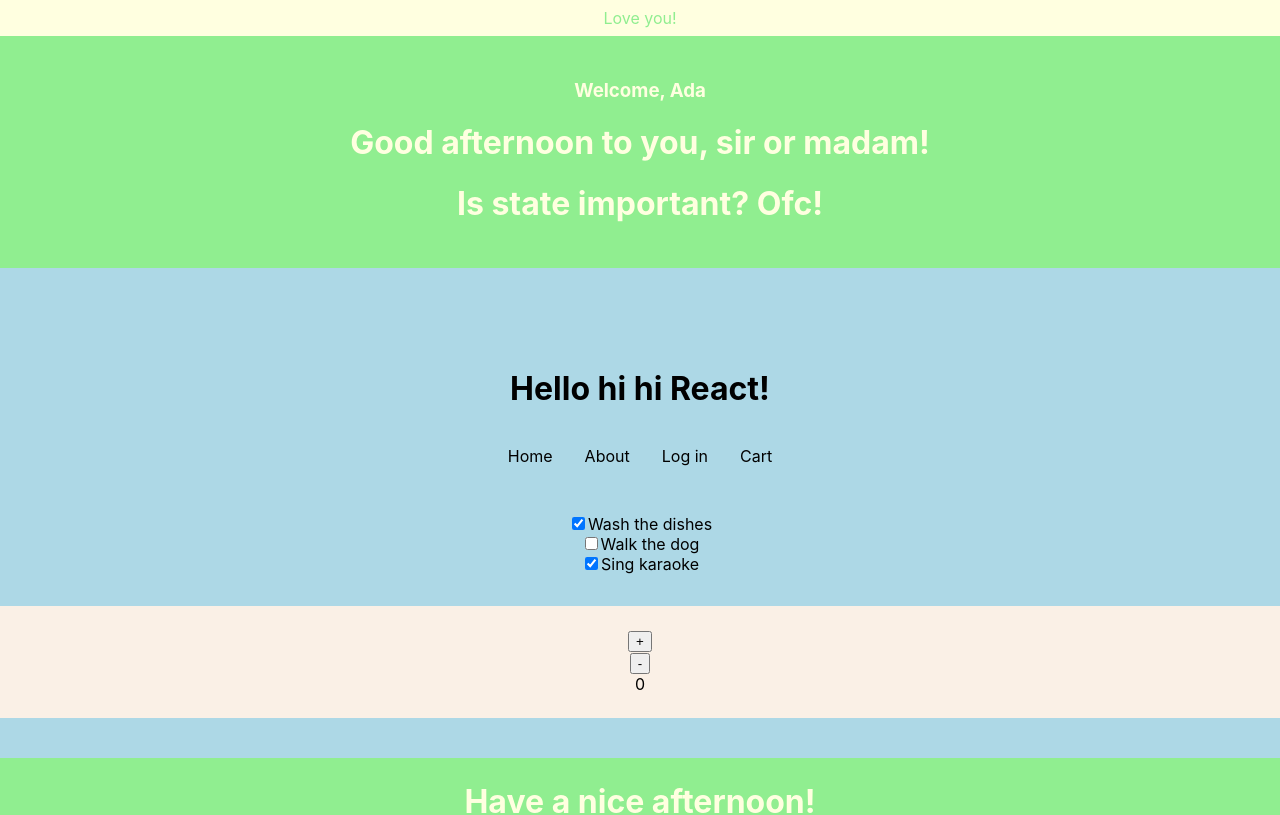
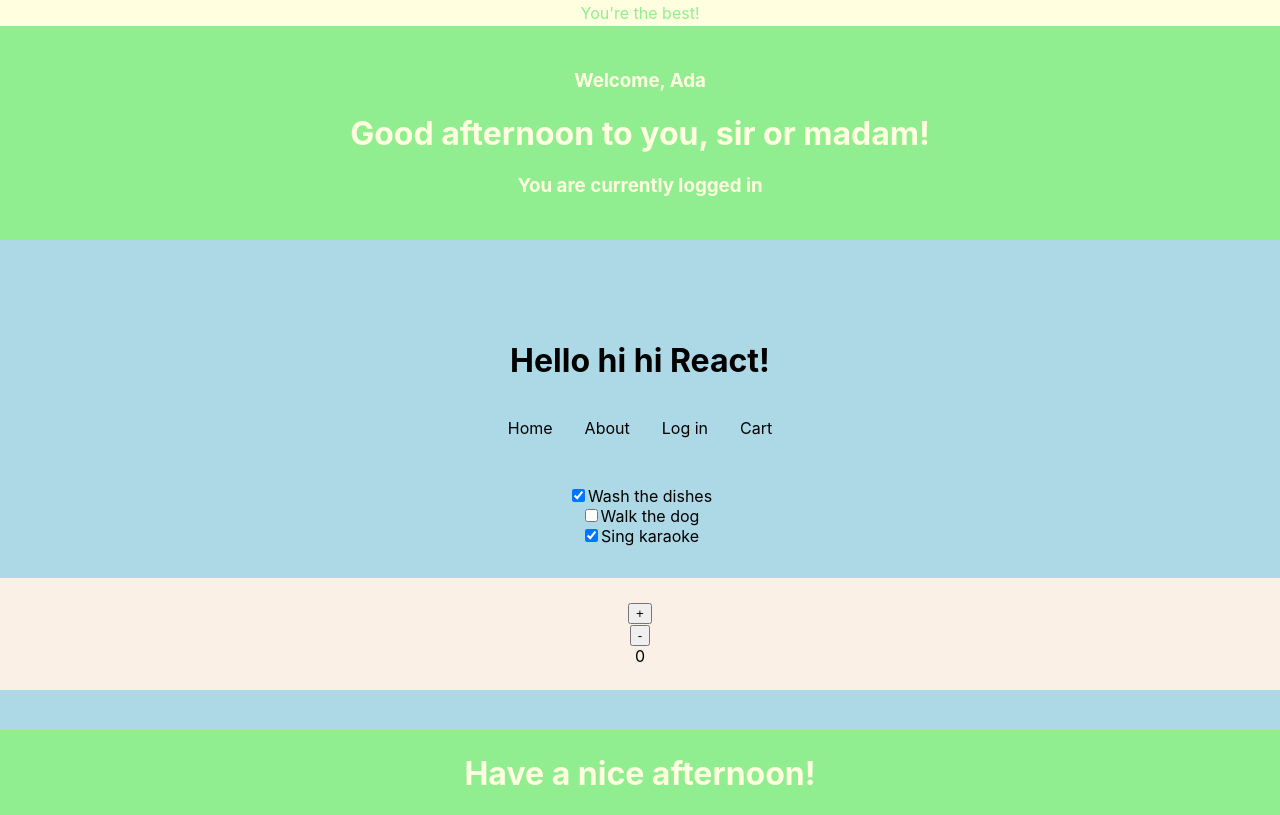
Before and after one commit to AvilinP/reactpractice, a React (Create React App) app: page / in a window 1280 px wide. Shown: the top 815 px of the page. Built offline with nearby package versions, Linux system fonts and the light colour scheme.

Commit message:
logged in

```diff
--- a/src/components/class.js
+++ b/src/components/class.js
@@ -8,14 +8,14 @@ class ClassComp extends React.Component {
         const styles = {
             color: "lightgreen",
             backgroundColor: "lightyellow",
-            padding: "0.5rem",
+            padding: "0.2rem",
             margin: 0,
             textAlign: "center"
         }
 
         return (
             <div>
-                <p style={styles}>{this.props.whatever} Love you!</p>
+                <p style={styles}>{this.props.whatever} You're the best!</p>
             </div>
         )
     }
@@ -75,16 +75,21 @@ class State extends Component {
     constructor() {
         super();
         this.state = {
-            question: "Is state important?",
-            answer: "Ofc!"
+            isLoggedIn: true
         }
     }
 
     render() {
 
+        let wordDisplay
+        if(this.state.isLoggedIn == true) {
+            wordDisplay = "in";
+        } else {
+            wordDisplay = "out";
+        }
         return(
             <div>
-                <h1>{this.state.question} {this.state.answer} </h1>
+                <h3>You are currently logged {wordDisplay} </h3>
             </div>
         )
     }
```
